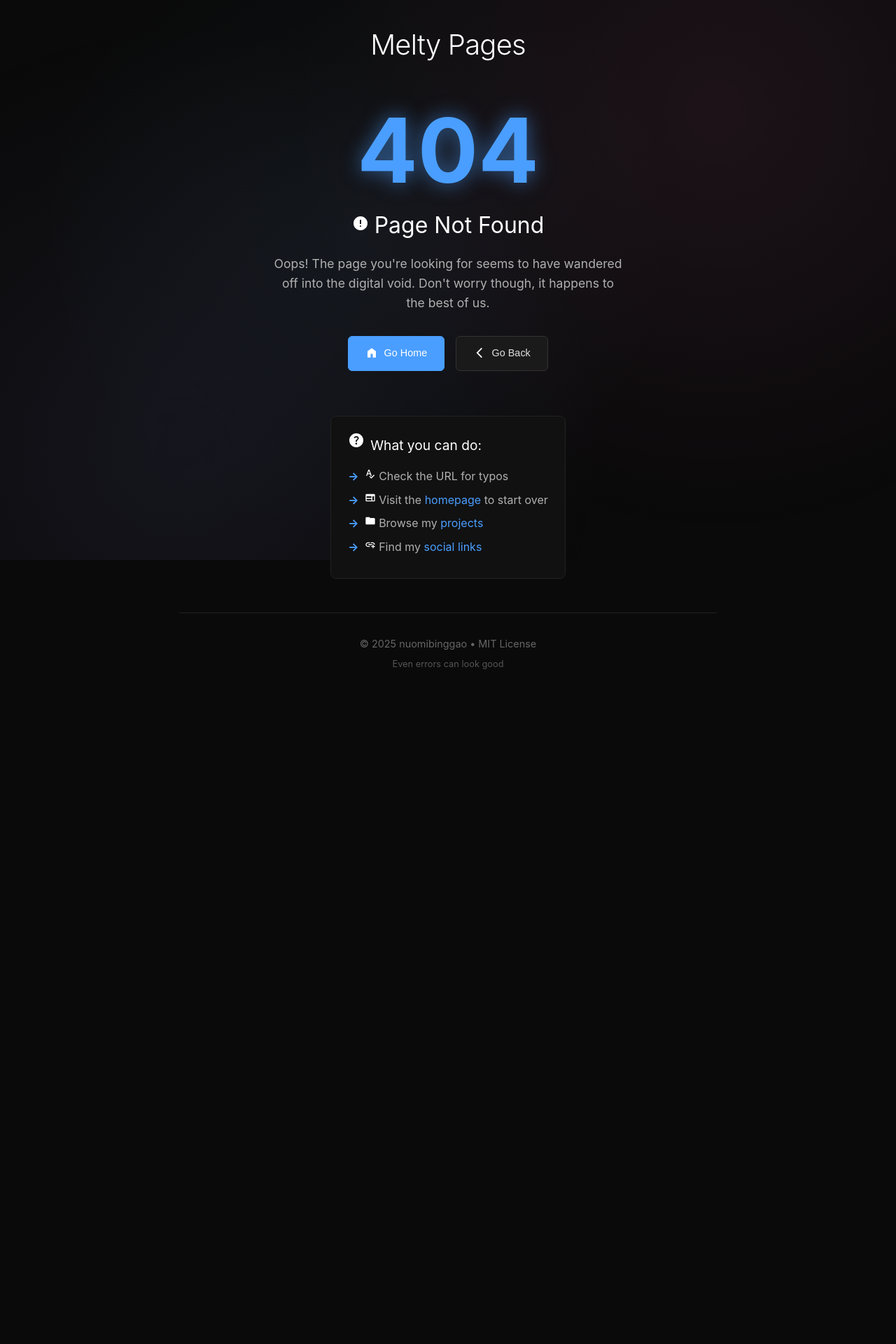
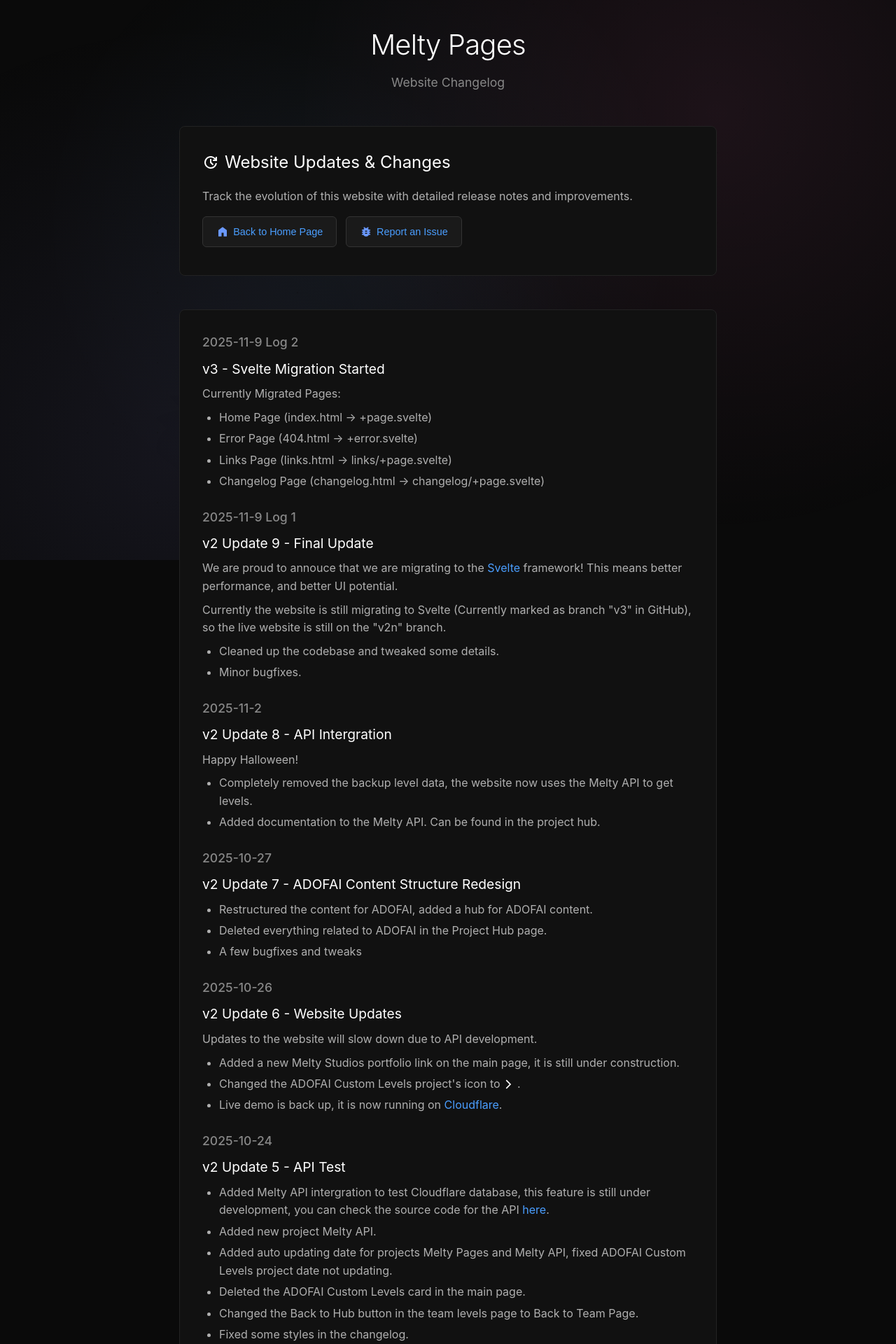
Before and after one commit to nuomibinggao/nuomibinggao-s-Page, a SvelteKit app: page /changelog in a window 1280 px wide. Before the commit this address had no page. Shown: the top 1920 px of the page at 70% size. Before the commit the page ends 1024 px from the top, so only its background shows below. Built offline with nearby package versions, Linux system fonts and the light colour scheme; a web font is replaced by a local one.

Commit message:
Migrated the changelog to Svelte

```diff
--- a/src/routes/+page.svelte
+++ b/src/routes/+page.svelte
@@ -84,7 +84,7 @@
         <h1>Melty Pages</h1>
         <p class="subtitle">A Website By nuomibinggao</p>
         <nav class="nav">
-          <a href="changelog.html"><img src="icons/update.svg" alt="Update" class="icon icon-inline">Changelog</a>
+          <a href="/changelog"><img src="icons/update.svg" alt="Update" class="icon icon-inline">Changelog</a>
           <a href="https://github.com/nuomibinggao/Melty-Pages" target="_blank" rel="noopener"><img src="icons/code.svg" alt="Code" class="icon icon-inline">Source Code</a>
           <a href="https://github.com/nuomibinggao/Melty-Pages/issues" target="_blank" rel="noopener"><img src="icons/bug_report.svg" alt="Report" class="icon icon-inline">Report an Issue</a>
         </nav>
@@ -97,7 +97,7 @@
       <p>Feel free to explore my work and reach out through the links below.</p>
       <p>Why "Melty Pages"? Because the bugs on this website makes it melt down... Slowly...</p>
       <p>This website is open source on <a href="https://github.com/nuomibinggao/Melty-Pages" target="_blank" rel="noopener"><img src="icons/code.svg" alt="Code" class="icon icon-inline">GitHub</a>.</p>
-      <a href="changelog.html" class="link-button"><img src="icons/update.svg" alt="Update" class="icon icon-inline">View Website Changelog</a>
+      <a href="/changelog" class="link-button"><img src="icons/update.svg" alt="Update" class="icon icon-inline">View Website Changelog</a>
       <a href="https://github.com/nuomibinggao/Melty-Pages/issues" target="_blank" rel="noopener" class="link-button"><img src="icons/bug_report.svg" alt="Report" class="icon icon-inline">Report an Issue</a>
     </section>
 
--- /dev/null
+++ b/src/routes/changelog/+page.svelte
@@ -0,0 +1,245 @@
+<script lang="ts">
+	import { onMount } from 'svelte';
+
+	const changelog = [
+		{
+			date: '2025-11-9 Log 2',
+			version: 'v3 - Svelte Migration Started',
+			notes: ['Currently Migrated Pages:'],
+			changes: [
+				'Home Page (index.html → +page.svelte)',
+				'Error Page (404.html → +error.svelte)',
+				'Links Page (links.html → links/+page.svelte)',
+				'Changelog Page (changelog.html → changelog/+page.svelte)'
+			]
+		},
+		{
+			date: '2025-11-9 Log 1',
+			version: 'v2 Update 9 - Final Update',
+			notes: [
+				'We are proud to annouce that we are migrating to the <a href="https://svelte.dev" rel="noopener">Svelte</a> framework! This means better performance, and better UI potential.',
+				'Currently the website is still migrating to Svelte (Currently marked as branch "v3" in GitHub), so the live website is still on the "v2n" branch.'
+			],
+			changes: [
+				'Cleaned up the codebase and tweaked some details.',
+				'Minor bugfixes.'
+			]
+		},
+		{
+			date: '2025-11-2',
+			version: 'v2 Update 8 - API Intergration',
+			notes: ['Happy Halloween!'],
+			changes: [
+				'Completely removed the backup level data, the website now uses the Melty API to get levels.',
+				'Added documentation to the Melty API. Can be found in the project hub.'
+			]
+		},
+		{
+			date: '2025-10-27',
+			version: 'v2 Update 7 - ADOFAI Content Structure Redesign',
+			changes: [
+				'Restructured the content for ADOFAI, added a hub for ADOFAI content.',
+				'Deleted everything related to ADOFAI in the Project Hub page.',
+				'A few bugfixes and tweaks'
+			]
+		},
+		{
+			date: '2025-10-26',
+			version: 'v2 Update 6 - Website Updates',
+			notes: ['Updates to the website will slow down due to API development.'],
+			changes: [
+				'Added a new Melty Studios portfolio link on the main page, it is still under construction.',
+				'Changed the ADOFAI Custom Levels project\'s icon to <span><img src="icons/arrow_forward_ios.svg" alt="Back" class="icon icon-small"></span>.',
+				'Live demo is back up, it is now running on <a href="https://www.cloudflare.com" rel="noopener">Cloudflare</a>.'
+			]
+		},
+		{
+			date: '2025-10-24',
+			version: 'v2 Update 5 - API Test',
+			changes: [
+				'Added Melty API intergration to test Cloudflare database, this feature is still under development, you can check the source code for the API <a href="https://github.com/nuomibinggao/Melty-API" target="_blank" rel="noopener">here</a>.',
+				'Added new project Melty API.',
+				'Added auto updating date for projects Melty Pages and Melty API, fixed ADOFAI Custom Levels project date not updating.',
+				'Deleted the ADOFAI Custom Levels card in the main page.',
+				'Changed the Back to Hub button in the team levels page to Back to Team Page.',
+				'Fixed some styles in the changelog.',
+				'Fixed nav bar not showing up on some pages.',
+				'Deleted the "Current Version" in the changelog.'
+			]
+		},
+		{
+			date: '2025-10-21',
+			version: 'v2 Update 4 - Website Rebranding',
+			changes: [
+				'Changed the website name to "Melty Pages".',
+				'Added a coming soon section on the custom level page.',
+				'Fixed the nav bar style on mobile devices.'
+			]
+		},
+		{
+			date: '2025-10-19',
+			version: 'v2 Update 3 - New Project',
+			notes: ['Future versions will focus on subtle decorations and API intergration to the website.'],
+			changes: [
+				'Added a new Docs Hub for all my documents for learning.',
+				'Added a new downloadable markdown file for my Rust learning notes.',
+				'Added missing link buttons for the level pages.',
+				'Added a new level to the indie levels page.'
+			]
+		},
+		{
+			date: '2025-09-25',
+			version: 'v2 Update 2 - Video Logic Update',
+			changes: [
+				'Fixed a bug in the custom levels page where level cards without a video would show an empty space instead of a "Video Missing" placeholder.',
+				'Improved the team levels page by dynamically checking for videos. It now shows a video if available, or a "Video Missing" placeholder if not, making it consistent with the custom levels page.',
+				'Changed the "Back to Main Page" icon to <span><img src="icons/home.svg" alt="Home" class="icon icon-small"></span>.',
+				'Fixed the icons on the level\'s 404 pages to use the local SVG icons.',
+				'Changed the links buttons below each level to be block displayed.',
+				'Fixed the missing video background not fully showing on screen.'
+			]
+		},
+		{
+			date: '2025-09-24',
+			version: 'v2 Update 1 - Icon Fixes',
+			changes: [
+				'Changed icons to be hosted locally, fixing the icon issue.',
+				'Fixed some color issues in clickable text.',
+				'Added descriptions to team levels.',
+				'Changed some icons.',
+				'Added more splash text.'
+			]
+		},
+		{
+			date: '2025-09-23',
+			version: 'v2 - Website Refurbish',
+			changes: [
+				'Initial release of personal website with modern dark theme',
+				'Added smooth scrolling navigation and responsive design',
+				'Improved the Team Levels Page for consistancy.',
+				'Integrated splash text system with randomized footer messages',
+				'Added this changelog, future changes will be logged here.'
+			]
+		},
+		{
+			date: '2025-09-22',
+			version: 'v1 - Final Update',
+			notes: ['v1 is no longer supported, this is its final update'],
+			changes: [
+				'Removed the clear filters button.',
+				'v1, the old version of this website is archived on <a href="https://github.com/nuomibinggao/Melty-Pages/tree/v1" target="_blank" rel="noopener">GitHub</a>.'
+			]
+		}
+	];
+
+	onMount(() => {
+		const splashElement = document.getElementById('splashText');
+
+		if (splashElement) {
+			fetch('/splash.json')
+				.then(response => response.json())
+				.then(splashTexts => {
+					function getRandomSplash() {
+						const randomIndex = Math.floor(Math.random() * splashTexts.length);
+						return splashTexts[randomIndex];
+					}
+
+					function updateSplashText() {
+						if (splashElement) {
+							splashElement.textContent = getRandomSplash();
+						}
+					}
+
+					updateSplashText();
+
+				splashElement.addEventListener('click', updateSplashText);
+				})
+				.catch(error => {
+					console.error('Error loading splash texts:', error);
+					if (splashElement) {
+						splashElement.textContent = 'Crafted with care';
+					}
+				});
+		}
+
+		const header = document.getElementById('header');
+		const container = document.getElementById('container');
+
+		const handleScroll = () => {
+			if (header && container) {
+				if (window.scrollY > 100) {
+						header.classList.add('scrolled');
+						container.classList.add('with-fixed-header');
+					} else {
+						header.classList.remove('scrolled');
+						container.classList.remove('with-fixed-header');
+					}
+			}
+		};
+
+		window.addEventListener('scroll', handleScroll);
+
+		return () => {
+			window.removeEventListener('scroll', handleScroll);
+		};
+	});
+</script>
+
+<svelte:head>
+	<title>Changelog | Melty Pages</title>
+</svelte:head>
+
+<div class="container" id="container">
+	<header id="header">
+		<div class="header-content">
+			<h1><a href="/" style="color: inherit; text-decoration: none;">Melty Pages</a></h1>
+			<p class="subtitle">Website Changelog</p>
+			<nav class="nav">
+				<a href="/"><img src="/icons/home.svg" alt="Home" class="icon icon-inline">Back to Home Page</a>
+				<a href="https://github.com/nuomibinggao/Melty-Pages/issues" target="_blank" rel="noopener"><img src="/icons/bug_report.svg" alt="Report" class="icon icon-inline">Report an Issue</a>
+			</nav>
+		</div>
+	</header>
+
+	<section class="intro">
+		<h2><img src="/icons/update.svg" alt="Update" class="icon icon-large">Website Updates & Changes</h2>
+		<p>Track the evolution of this website with detailed release notes and improvements.</p>
+		<div>
+			<a href="/" class="link-button"><img src="/icons/home.svg" alt="Home" class="icon icon-inline">Back to Home Page</a>
+			<a href="https://github.com/nuomibinggao/Melty-Pages/issues" target="_blank" rel="noopener" class="link-button"><img src="/icons/bug_report.svg" alt="Report" class="icon icon-inline">Report an Issue</a>
+		</div>
+	</section>
+
+	<section class="changelog">
+		{#each changelog as entry}
+			<div class="changelog-entry">
+				<div class="changelog-date">{entry.date}</div>
+				<div class="changelog-content">
+					<h4>{entry.version}</h4>
+					{#if entry.notes}
+						{#each entry.notes as note}
+							<h5>{@html note}</h5>
+						{/each}
+					{/if}
+					{#if entry.changes}
+						<ul>
+							{#each entry.changes as change}
+								<li>{@html change}</li>
+							{/each}
+						</ul>
+					{/if}
+				</div>
+			</div>
+		{/each}
+
+		<div class="changelog-footer">
+			<p>For technical details and source code changes, visit the <a href="https://github.com/nuomibinggao/Melty-Pages/commits" target="_blank" rel="noopener"><img src="/icons/code.svg" alt="Code" class="icon icon-inline">commit history</a>.</p>
+			<p>Have suggestions or found a bug? <a href="https://github.com/nuomibinggao/Melty-Pages/issues" target="_blank" rel="noopener"><img src="/icons/bug_report.svg" alt="Bug report" class="icon icon-inline">Report an issue</a>.</p>
+		</div>
+	</section>
+
+	<footer>
+		&copy 2025 nuomibinggao • MIT License
+		<div class="footer-note" id="splashText">Loading...</div>
+	</footer>
+</div>
```
